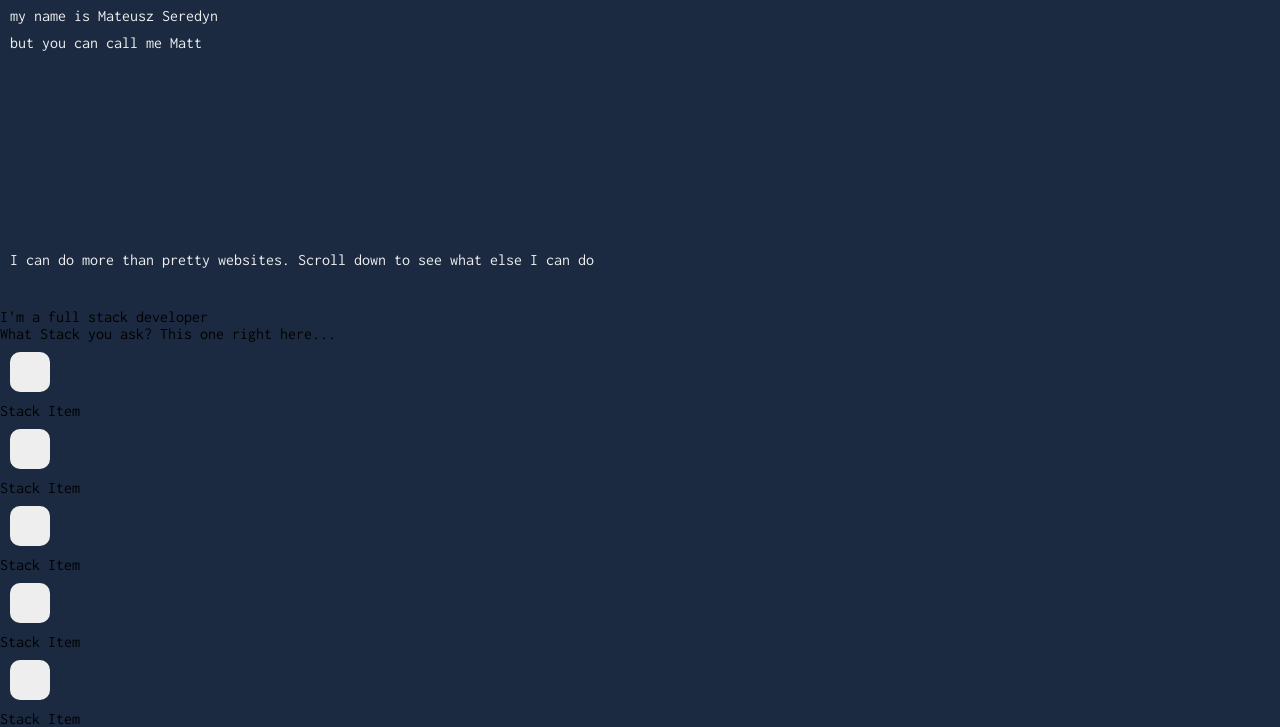
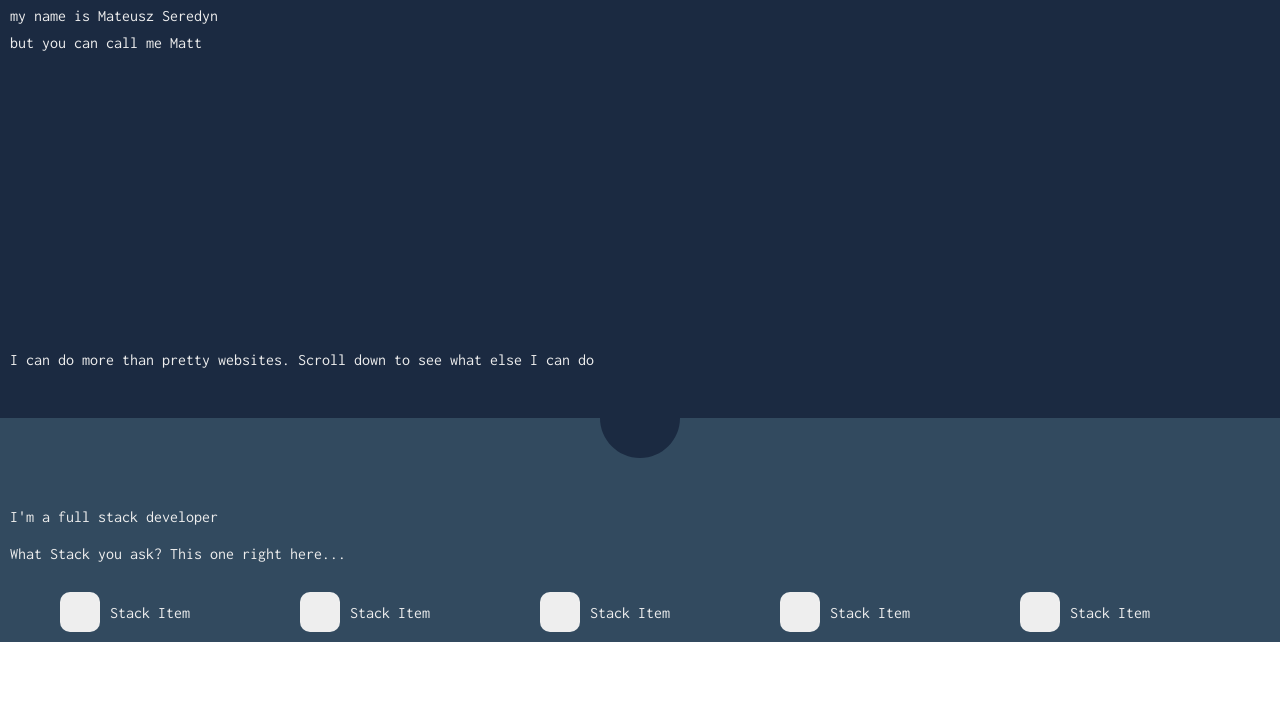
Before and after one commit to mattser/web-portfolio, a plain HTML site: page index.html in a window 1280 px wide. Shown: the part 123-850 px from the top of the page. After the commit the page ends 800 px from the top, so only its background shows below. Drawn offline with nearby package versions, Linux system fonts and the light colour scheme; files that its build step writes are made by us from their sources.

Commit message:
added styling to stack-page section

```diff
--- a/main.scss
+++ b/main.scss
@@ -9,7 +9,6 @@ $white: #eee;
   margin: 0;
   padding: 0;
   font-family:'Inconsolata', monospace;
-  background-color: $back-main;
 }
 .icon {
   width: 40px;
@@ -27,7 +26,8 @@ nav {
 }
 .landing-page {
   color: $white;
-  margin: 20px 0 0 10px;
+  padding: 20px 0 50px 10px;
+  background-color: $back-main;
 
   h1 {
     font-size: 3em;
@@ -37,6 +37,33 @@ nav {
   }
 
   &__bottom {
-    margin-top: 200px;
+    margin-top: 300px;
   }
 }
+.stack-page {
+  background-color: $back-two;
+  color:$white;
+
+  &__top {
+    padding: 0px 0 0 10px;
+
+    p {
+      padding-bottom: 20px;
+    }
+  }
+  &__content {
+    display: flex;
+    flex-wrap: wrap;
+
+    .content__stack-item {
+      padding: 0 50px;
+      display: flex;
+      align-items: center;
+    }
+  }
+
+}
+.cut-out {
+  margin: auto auto 50px auto;
+  text-align: center
+}
```
